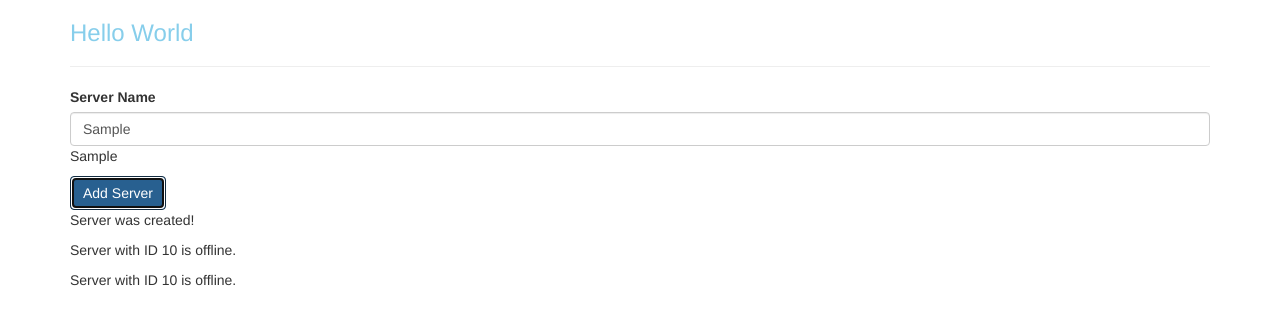
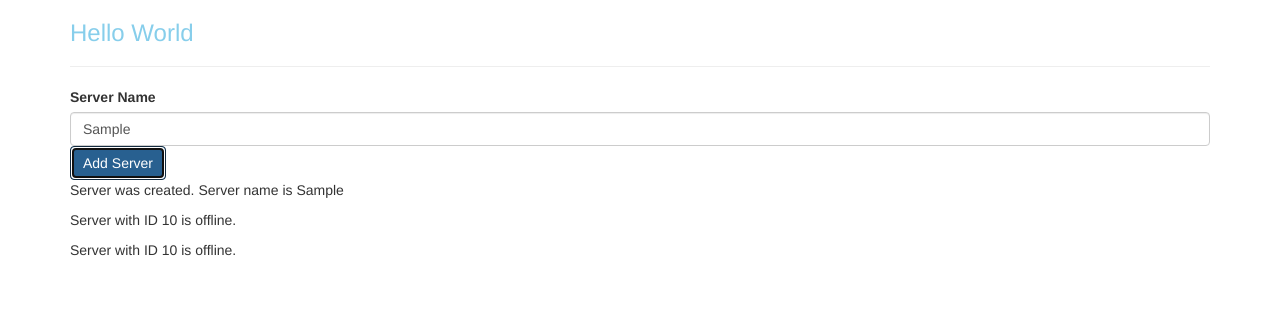
Before and after one commit to kyleheidelberger/angular-app, an Angular app: page / in a window 1280 px wide. Both pictures are taken after typing "Sample" into the empty fields and a click on the button "Add Server". Shown: the top 324 px of the page. Built offline with nearby package versions, Linux system fonts and the light colour scheme.

Commit message:
ng if else

```diff
--- a/src/app/servers/servers.component.html
+++ b/src/app/servers/servers.component.html
@@ -3,11 +3,14 @@
 type="text"
 class="form-control"
 [(ngModel)]="serverName">
-<p>{{ serverName }}</p>
 <button
     class="btn btn-primary"
     [disabled]="!allowNewServer"
     (click)="onCreateServer()">Add Server</button>
-<p>{{ serverCreationStatus }}</p>
+<!-- <p>{{ serverCreationStatus }}</p> -->
+<p *ngIf="serverCreated; else noServer">Server was created. Server name is {{ serverName }}</p>
+<ng-template #noserver>
+    <p>No server was created!</p>
+</ng-template>
 <app-server></app-server>
 <app-server></app-server>
--- a/src/app/servers/servers.component.ts
+++ b/src/app/servers/servers.component.ts
@@ -9,6 +9,7 @@ export class ServersComponent implements OnInit {
   allowNewServer = false;
   serverCreationStatus = 'No server was created!';
   serverName = '';
+  serverCreated = false;
 
   constructor() {
     setTimeout(() => {
@@ -20,6 +21,7 @@ export class ServersComponent implements OnInit {
   }
 
   onCreateServer() {
+    this.serverCreated = true;
     this.serverCreationStatus = 'Server was created!';
   }
 
```
